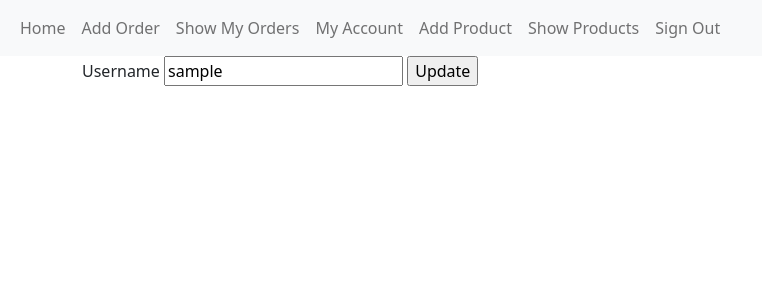
After one commit to gvytautas/flask_project_template, a Flask app: page /user_account in a window 1280 px wide. The commit adds this page. Shown: the top 300 px of the page, without its empty margins (0-762 px from the left). Run offline with Flask 2, Linux system fonts and the light colour scheme; the visitor is signed in with stand-in values (Sample User, id 1); data comes from the database, SQL or seed files in the repository; some libraries are stand-ins or nearby versions.

Commit message:
template updated

```diff
--- a/forms.py
+++ b/forms.py
@@ -2,6 +2,7 @@ from flask_wtf import FlaskForm
 from wtforms import StringField, IntegerField, PasswordField
 from wtforms.validators import DataRequired, EqualTo, ValidationError
 from wtforms_sqlalchemy.fields import QuerySelectField
+from flask_login import current_user
 import main
 
 
@@ -20,9 +21,10 @@ class CreateUserOrderForm(FlaskForm):
 class SignUpForm(FlaskForm):
     username = StringField('Username', validators=[DataRequired()])
     password1 = PasswordField('Password', validators=[DataRequired()])
-    password2 = PasswordField('Confirm password',
-                              validators=[DataRequired(), EqualTo('password1', message='Passwords do not match!')]
-                              )
+    password2 = PasswordField(
+        'Confirm password',
+        validators=[DataRequired(), EqualTo('password1', message='Passwords do not match!')]
+    )
 
     def validate_username(self, username):
         user = main.User.query.filter_by(username=username.data).first()
@@ -33,3 +35,13 @@ class SignUpForm(FlaskForm):
 class SignInForm(FlaskForm):
     username = StringField('Username', validators=[DataRequired()])
     password = PasswordField('Password', validators=[DataRequired()])
+
+
+class UpdateUserAccount(FlaskForm):
+    username = StringField('Username', validators=[DataRequired()])
+
+    def validate_username(self, username):
+        if username.data != current_user.username:
+            user = main.User.query.filter_by(username=username.data).first()
+            if user:
+                raise ValidationError('User name already exists!')
--- a/main.py
+++ b/main.py
@@ -1,14 +1,18 @@
 """
--flask-login
--sign up
--sign in (authentication)
+-login_required
+-bcrypt decode
+-update account info
+-flask-admin
+-pagination
 """
 
-from flask import Flask, render_template, redirect, url_for, flash
+from flask import Flask, render_template, redirect, url_for, flash, request
 from flask_sqlalchemy import SQLAlchemy
 from flask_migrate import Migrate
 from flask_login import LoginManager, UserMixin, login_user, logout_user, current_user, login_required
 from flask_bcrypt import Bcrypt
+from flask_admin import Admin
+from flask_admin.contrib.sqla import ModelView
 
 app = Flask(__name__)
 app.config['SECRET_KEY'] = "?``§=)()%``ÄLÖkhKLWDO=?)(_:;LKADHJATZQERZRuzeru3rkjsdfLJFÖSJ"
@@ -19,7 +23,9 @@ db = SQLAlchemy(app)
 login_manager = LoginManager(app)
 login_manager.login_view = 'sign_in'
 login_manager.login_message_category = 'info'
+
 bcrypt = Bcrypt(app)
+admin = Admin(app, name='Flask Admin')
 
 migrate = Migrate(app, db)
 
@@ -38,6 +44,9 @@ class Product(db.Model):
     name = db.Column(db.String, nullable=False)
     user_orders = db.relationship('UserOrder', back_populates='product')
 
+    def __str__(self):
+        return self.name
+
 
 class UserOrder(db.Model):
     __tablename__ = 'user_order'
@@ -46,6 +55,11 @@ class UserOrder(db.Model):
     quantity = db.Column(db.Integer, nullable=False)
     user_id = db.Column(db.Integer, db.ForeignKey('user.id'))
     product = db.relationship('Product', back_populates='user_orders')
+
+
+admin.add_view(ModelView(User, db.session))
+admin.add_view(ModelView(Product, db.session))
+admin.add_view(ModelView(UserOrder, db.session))
 
 
 @login_manager.user_loader
@@ -90,7 +104,7 @@ def sign_in():
             return redirect(url_for('sign_in'))
         login_user(user)
         flash(f'Welcome, {user.username}', 'success')
-        return redirect(url_for('index'))
+        return redirect(request.args.get('next') or url_for('index'))
     return render_template('sign_in.html', form=form)
 
 
@@ -150,5 +164,20 @@ def show_user_orders():
     return render_template('show_user_orders.html', data=orders)
 
 
+@app.route('/user_account', methods=['GET', 'POST'])
+@login_required
+def user_account():
+    form = forms.UpdateUserAccount()
+    form.username.data = current_user.username
+    if form.validate_on_submit():
+        user = User.query.get(current_user.id)
+        user.username = form.username.data
+        db.session.add(user)
+        db.session.commit()
+        flash('Your account was updated successfully', 'success')
+        redirect(url_for('user_account'))
+    return render_template('user_account.html', form=form)
+
+
 if __name__ == '__main__':
     app.run(debug=True)
--- a/requirements.txt
+++ b/requirements.txt
@@ -2,6 +2,7 @@ alembic==1.8.1
 bcrypt==4.0.1
 click==8.1.3
 Flask==2.1.3
+Flask-Admin==1.6.0
 Flask-Bcrypt==1.0.1
 Flask-Login==0.6.2
 Flask-Migrate==4.0.0
--- a/templates/base.html
+++ b/templates/base.html
@@ -24,6 +24,9 @@
                 </li>
                 <li class="nav-item">
                     <a class="nav-link" href="{{ url_for('show_user_orders') }}">Show My Orders</a>
+                </li>
+                <li class="nav-item">
+                    <a class="nav-link" href="{{ url_for('user_account') }}">My Account</a>
                 </li>
                 {% if current_user.is_authenticated %}
                 <li class="nav-item">
@@ -70,9 +73,10 @@
 {% endif %}
 {% endif %}
 
-
-{% block content %}
-{% endblock %}
+<div class="container">
+    {% block content %}
+    {% endblock %}
+</div>
 
 <!-- Optional JavaScript; choose one of the two! -->
 
--- /dev/null
+++ b/templates/user_account.html
@@ -0,0 +1,9 @@
+{% extends 'base.html' %}
+
+{% block content %}
+<form method="POST">
+    {{ form.csrf_token }}
+    {{ form.username.label }} {{ form.username() }}
+    <input type="submit" value="Update">
+</form>
+{% endblock %}
```
